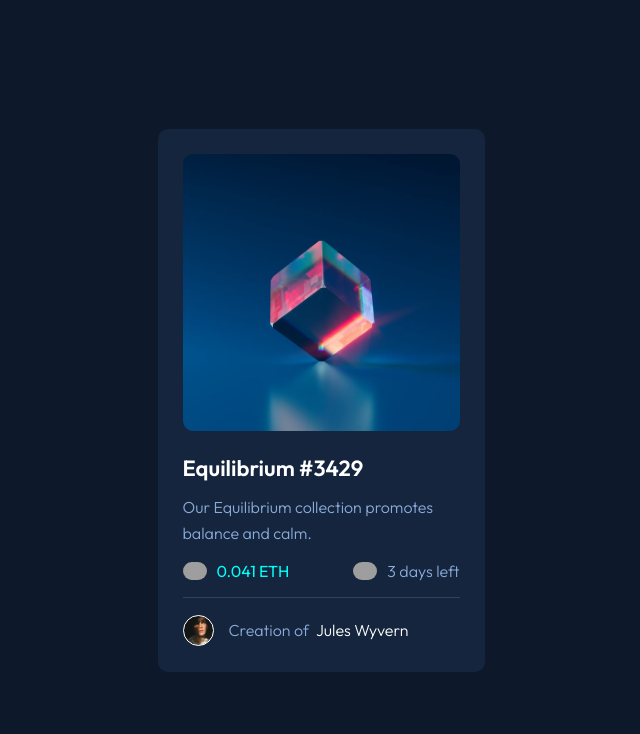
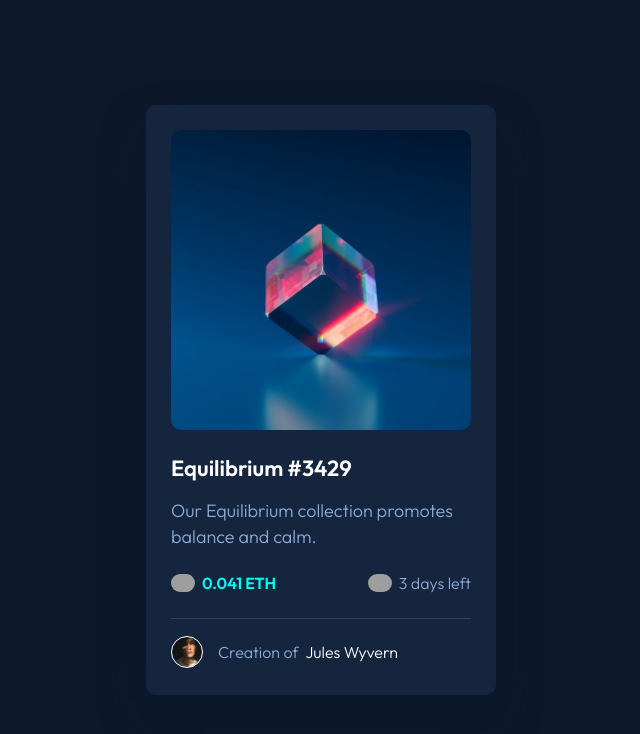
Before and after one commit to Jorggyh/nft-preview-card-component, a plain HTML site: page index.html in a window 1280 px wide. Shown: the whole page, without its empty margins (319-959 px from the left). Drawn offline with Linux system fonts and the light colour scheme; grey boxes are pictures that could not be loaded.

Commit message:
:recycle: Resize elements, add shadow

```diff
--- a/index.html
+++ b/index.html
@@ -13,7 +13,7 @@
 				<img alt="Eye view icon" src="img/icon-view.svg" />
 			</div>
 			<img alt="Equilibrium NFT image preview" src="img/image-equilibrium.jpg" />
-			<h2>Equilibrium #3429</h2>
+			<h1>Equilibrium #3429</h1>
 			<p>Our Equilibrium collection promotes balance and calm.</p>
 			<div class="price-time">
 				<div class="price">
--- a/style.css
+++ b/style.css
@@ -27,18 +27,19 @@ body {
 }
 
 main {
-	width: 32.7rem;
-	height: 54.3rem;
+	width: 35rem;
+	height: 59rem;
 	padding: 2.5rem;
 	background-color: var(--dark-card-bg);
 	border-radius: 1rem;
+	box-shadow: 0 26px 25px -20px #0c1729, 0 25px 45px -5px #0c1a2f;
 }
 
 .overlay {
 	position: absolute;
 	background-color: var(--cyan-little-transparent);
-	width: 27.8rem;
-	height: 27.8rem;
+	width: 30rem;
+	height: 30rem;
 	border-radius: 1rem;
 	display: flex;
 	justify-content: center;
@@ -62,17 +63,17 @@ img {
 	opacity: 1;
 }
 
-h2 {
+h1 {
 	font-size: 2.2rem;
 	font-weight: 600;
 	color: var(--white);
-	margin: 2.1rem 0 1.2rem;
+	margin: 2.2rem 0 1.6rem;
 	width: fit-content;
 	transition: 0.1s ease-in-out;
 }
 
 p {
-	font-size: 1.6rem;
+	font-size: 1.8rem;
 	line-height: 2.6rem;
 	font-weight: 300;
 	color: var(--soft-blue);
@@ -83,7 +84,7 @@ p {
 	display: flex;
 	justify-content: space-between;
 	border-bottom: 0.1rem solid var(--dark-line);
-	padding: 1.2rem 0 1.3rem;
+	padding: 2rem 0 2.2rem;
 }
 
 .price-time img {
@@ -95,14 +96,18 @@ p {
 .time {
 	display: flex;
 	align-items: center;
-	gap: 1rem;
+	gap: 0.7rem;
 }
 
 h3 {
 	font-size: 1.6rem;
-	font-weight: 400;
+	font-weight: 600;
 	color: var(--cyan);
 	user-select: none;
+}
+
+.time p {
+	font-size: 1.6rem;
 }
 
 strong {
@@ -119,6 +124,7 @@ strong:hover {
 }
 
 .creation {
+	font-size: 1.6rem;
 	padding-top: 1.7rem;
 	display: flex;
 	align-items: center;
@@ -127,9 +133,9 @@ strong:hover {
 .creation::before {
 	content: '';
 	background: center center/cover url('img/image-avatar.png');
-	height: 2.9rem;
-	width: 2.9rem;
-	border: 0.15rem solid var(--white);
+	height: 3rem;
+	width: 3rem;
+	border: 0.1rem solid var(--white);
 	border-radius: 50%;
 	margin-right: 1.5rem;
 }
```
Also changed, not shown: 1 other file.
